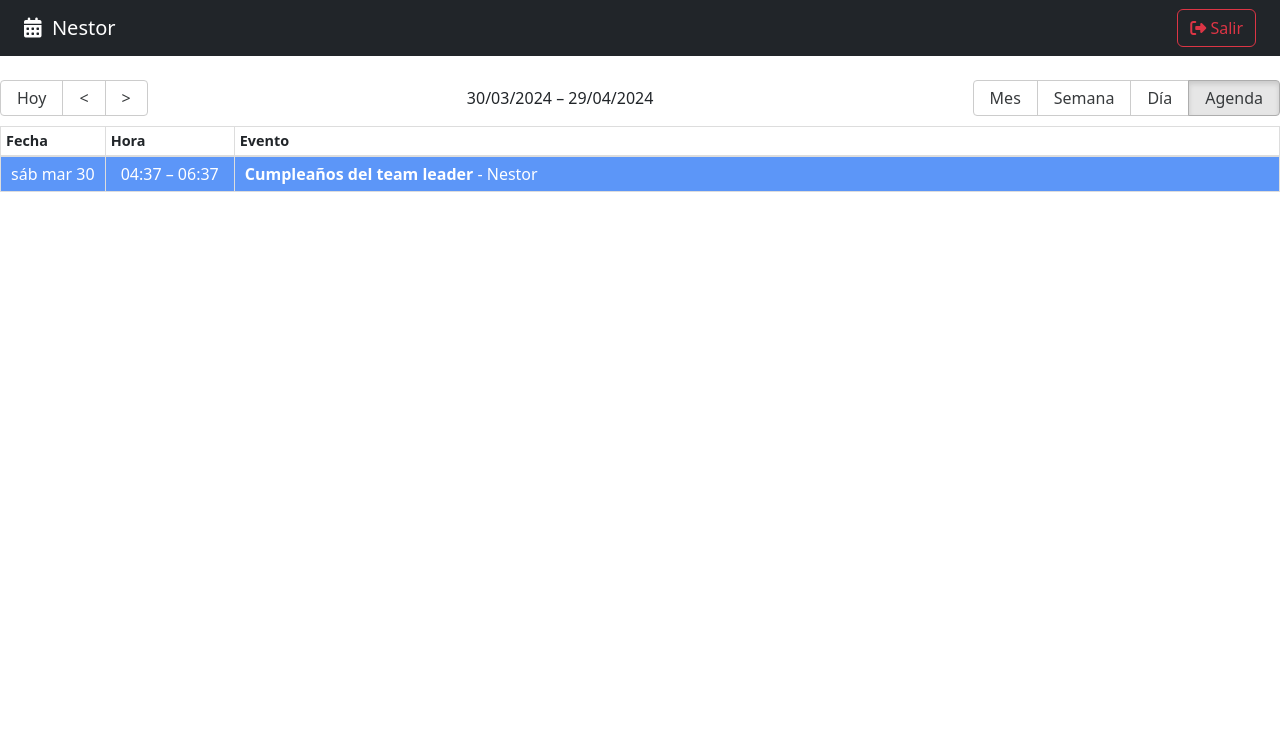
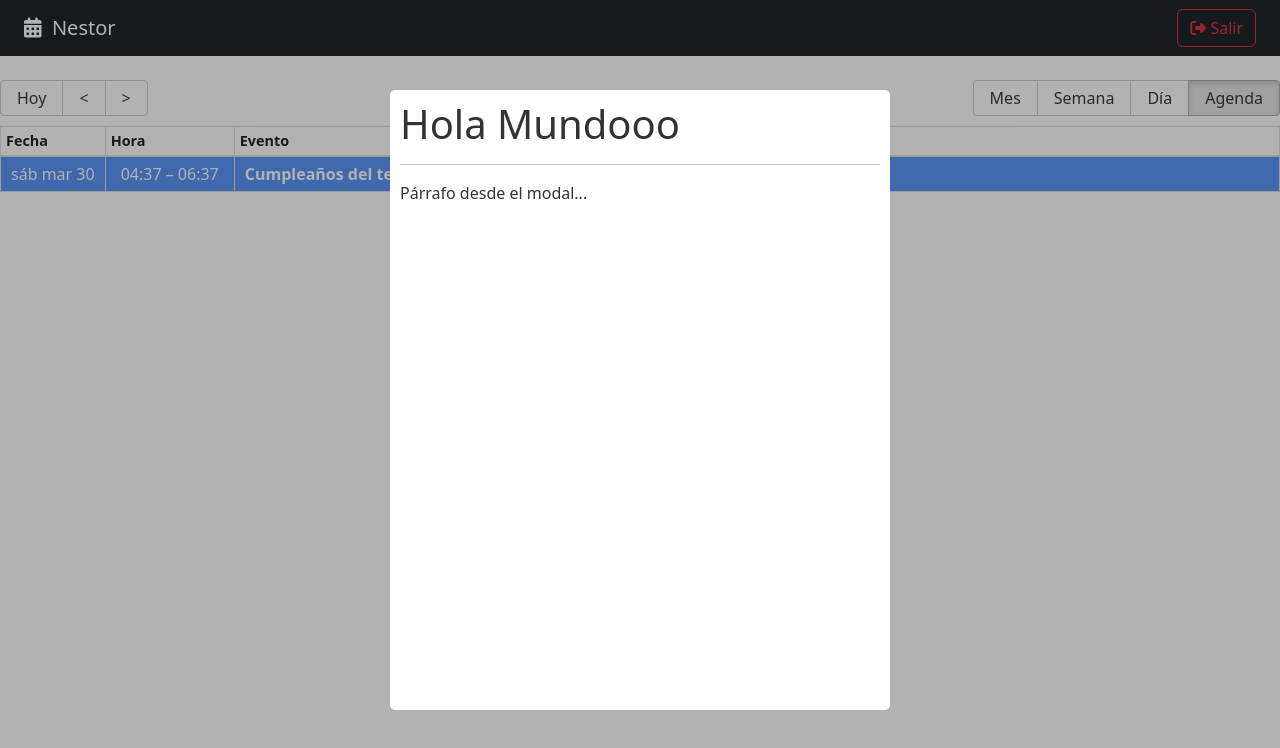
Before and after one commit to rotsenk/Agenda-Redux, a React (Vite) app in the folder agenda-redux/: page / in a window 1280 px wide. Shown: the top 748 px of the page. Built offline with nearby package versions, Linux system fonts and the light colour scheme.

Commit message:
Configurar modal y estado del modal

```diff
--- a/agenda-redux/package.json
+++ b/agenda-redux/package.json
@@ -14,6 +14,7 @@
     "react": "^18.2.0",
     "react-big-calendar": "^1.11.2",
     "react-dom": "^18.2.0",
+    "react-modal": "^3.16.1",
     "react-router-dom": "^6.22.3"
   },
   "devDependencies": {
--- /dev/null
+++ b/agenda-redux/src/calendar/components/CalendarModal.jsx
@@ -0,0 +1,42 @@
+import { useState } from 'react';
+import Modal from 'react-modal';
+
+const customStyles = {
+    content: {
+      top: '50%',
+      left: '50%',
+      right: 'auto',
+      bottom: 'auto',
+      marginRight: '-50%',
+      transform: 'translate(-50%, -50%)',
+    },
+};
+
+Modal.setAppElement('#root');
+
+export const CalendarModal = () => {
+
+    const [ isOpen, setIsOpen ] = useState(true);
+
+    const onCloseModal = () => {
+        console.log('Cerrando Modal');
+
+        setIsOpen( false );
+    }
+
+    return(
+        <Modal
+            isOpen={ isOpen }
+            onRequestClose={ onCloseModal }
+            style={customStyles}
+            className='modal' // así se llama la clase en el css
+            overlayClassName='modal-fondo' // clase de css
+            closeTimeoutMS={ 200 } // tiempo en milisegundos
+        >
+            <h1>Hola Mundooo</h1>
+            <hr />
+            <p>Párrafo desde el modal...</p>
+
+        </Modal>
+    )
+}
--- a/agenda-redux/src/calendar/pages/CalendarPage.jsx
+++ b/agenda-redux/src/calendar/pages/CalendarPage.jsx
@@ -1,10 +1,11 @@
+import { useState } from 'react';
 import { Calendar } from 'react-big-calendar';
 import 'react-big-calendar/lib/css/react-big-calendar.css';
 
 import { addHours } from 'date-fns';
-import { CalendarEvent, Navbar } from "../";
+import { CalendarEvent, CalendarModal, Navbar } from "../";// importamos CalendarModal
 import { localizer, getMessagesES } from '../../helpers';
-import { useState } from 'react';
+
 
 const events = [{
   title: 'Cumpleaños del team leader',
@@ -22,10 +23,6 @@
 export const CalendarPage = () => {
 
   const [ lastView, setLastView ] = useState(localStorage.getItem('lastView') || 'agenda');
-  /**en useState el valor que va a tener por defecto vamos a buscar el local storage luego get item lastView
-   * estamos obteniendo y esto puede ser null específicamente cuando se carga la primera vez
-   * si no se tiene nada dejemos la vista en agenda, sino tenemos un valor en getItem entonces lo mandamos a agenda */
-   //lastView es el que podemos utilizar en lugar de colocar por default agenda
 
   const eventStyleGetter = ( event, start, end, isSelected ) => {
 
@@ -51,7 +48,7 @@
   }
 
   const onViewChange = ( event ) => {
-    // entonces acá, lo que haremos primero es llamar el localStorage
+
     localStorage.setItem('lastView', event );// event es mes, día, semana, etc...
 
   }
@@ -75,8 +72,11 @@
         onDoubleClickEvent={ onDoubleClick }
         onSelectEvent={ onSelect }
         onView={ onViewChange }
-        defaultView={ lastView }// en lugar de colocar 'agenda'
+        defaultView={ lastView }
       />
+
+       {/* colocamos CalendarModal antes de que se cierre */}
+       <CalendarModal />
 
     </>
   )
--- a/agenda-redux/src/styles.css
+++ b/agenda-redux/src/styles.css
@@ -1,68 +1,40 @@
-/* :root {
-  font-family: Inter, system-ui, Avenir, Helvetica, Arial, sans-serif;
-  line-height: 1.5;
-  font-weight: 400;
-
-  color-scheme: light dark;
-  color: rgba(255, 255, 255, 0.87);
-  background-color: #242424;
-
-  font-synthesis: none;
-  text-rendering: optimizeLegibility;
-  -webkit-font-smoothing: antialiased;
-  -moz-osx-font-smoothing: grayscale;
+/* Modal */
+.ReactModalPortal > div{
+  opacity: 0;
 }
 
-a {
-  font-weight: 500;
-  color: #646cff;
-  text-decoration: inherit;
-}
-a:hover {
-  color: #535bf2;
+.ReactModalPortal .ReactModal__Overlay {
+  align-items: center;
+  display: flex;
+  justify-content: center;
+  transition: opacity .2s ease-in-out;
+  z-index: 999;
 }
 
-body {
-  margin: 0;
-  display: flex;
-  place-items: center;
-  min-width: 320px;
-  min-height: 100vh;
+.modal-fondo {
+  background-color: rgba(0, 0, 0, 0.3);
+  bottom: 0;
+  left: 0;
+  right: 0;
+  top: 0;
+  position: fixed;
 }
 
-h1 {
-  font-size: 3.2em;
-  line-height: 1.1;
+.ReactModalPortal .ReactModal__Overlay--after-open {
+  opacity: 1;
 }
 
-button {
-  border-radius: 8px;
-  border: 1px solid transparent;
-  padding: 0.6em 1.2em;
-  font-size: 1em;
-  font-weight: 500;
-  font-family: inherit;
-  background-color: #1a1a1a;
-  cursor: pointer;
-  transition: border-color 0.25s;
-}
-button:hover {
-  border-color: #646cff;
-}
-button:focus,
-button:focus-visible {
-  outline: 4px auto -webkit-focus-ring-color;
+.ReactModalPortal .ReactModal__Overlay--before-close {
+  opacity: 0;
 }
 
-@media (prefers-color-scheme: light) {
-  :root {
-    color: #213547;
-    background-color: #ffffff;
-  }
-  a:hover {
-    color: #747bff;
-  }
-  button {
-    background-color: #f9f9f9;
-  }
-} */
+.modal {
+  background: white;
+  border-radius: 5px;
+  color: rgb(51, 51, 51);
+  display: inline;
+  max-height: 620px;
+  max-width: 500px;
+  outline: none;
+  padding: 10px;
+}
```
Also changed, not shown: agenda-redux/src/calendar/index.js (+4 -4 lines), 2 other files (tests, documents, lock files or other folders).
